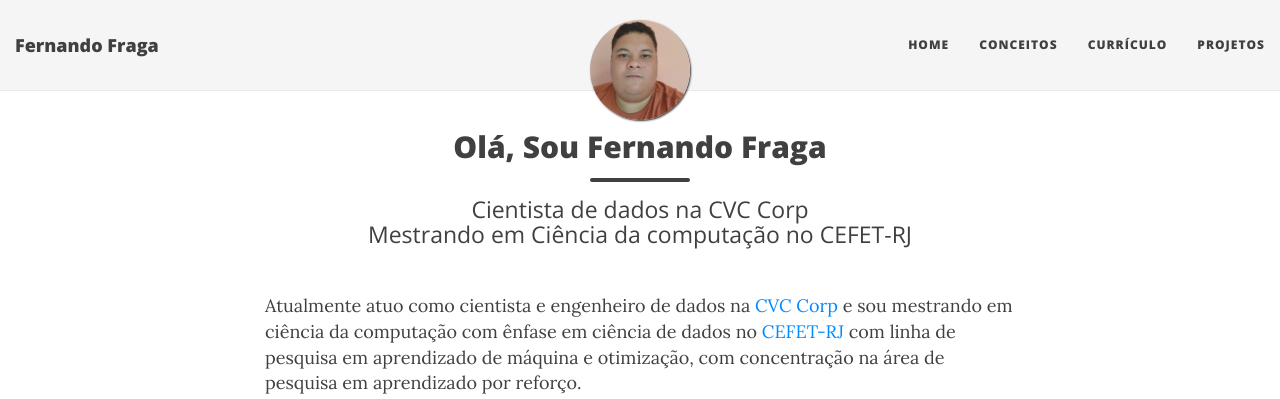
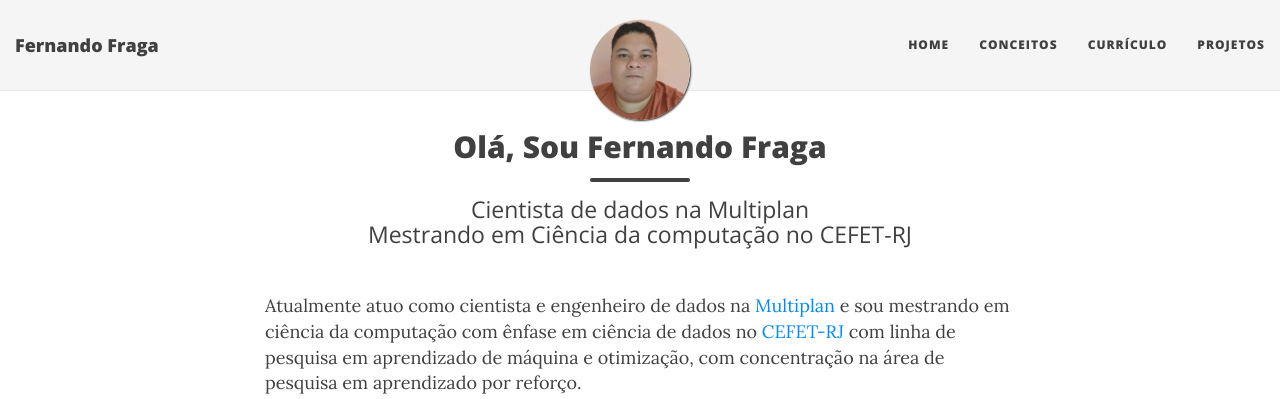
Before and after one commit to fhfraga/fhfraga.github.io, a Jekyll site: the page built from index.html, in a window 1280 px wide. Shown: the top 399 px of the page. Built offline with Jekyll 4.4.1, drawn with Linux system fonts in a browser that asks for light colours; nearby versions of some CDN libraries; the list of posts is cut into pages by our own code.

Commit message:
inclusão do novo emprego

```diff
--- a/index.html
+++ b/index.html
@@ -1,12 +1,12 @@
 ---
 layout: page
 title: Olá, Sou Fernando Fraga
-subtitle: Cientista de dados na CVC Corp <br>Mestrando em Ciência da computação no CEFET-RJ
+subtitle: Cientista de dados na Multiplan <br>Mestrando em Ciência da computação no CEFET-RJ
 use-site-title: true
 ---
 
 <br>Atualmente atuo como cientista e engenheiro de dados na
-<a href="https://www.cvccorp.com.br" target="_blank" rel="noopener noreferrer">CVC Corp</a>
+<a href="https://www.multiplan.com.br/" target="_blank" rel="noopener noreferrer">Multiplan</a>
  e sou mestrando em ciência da computação com ênfase em ciência de dados no
 <a href="https://eic.cefet-rj.br/ppcic/" target="_blank" rel="noopener noreferrer">CEFET-RJ</a>
  com linha de pesquisa em aprendizado de máquina e otimização, com concentração na área de
```
